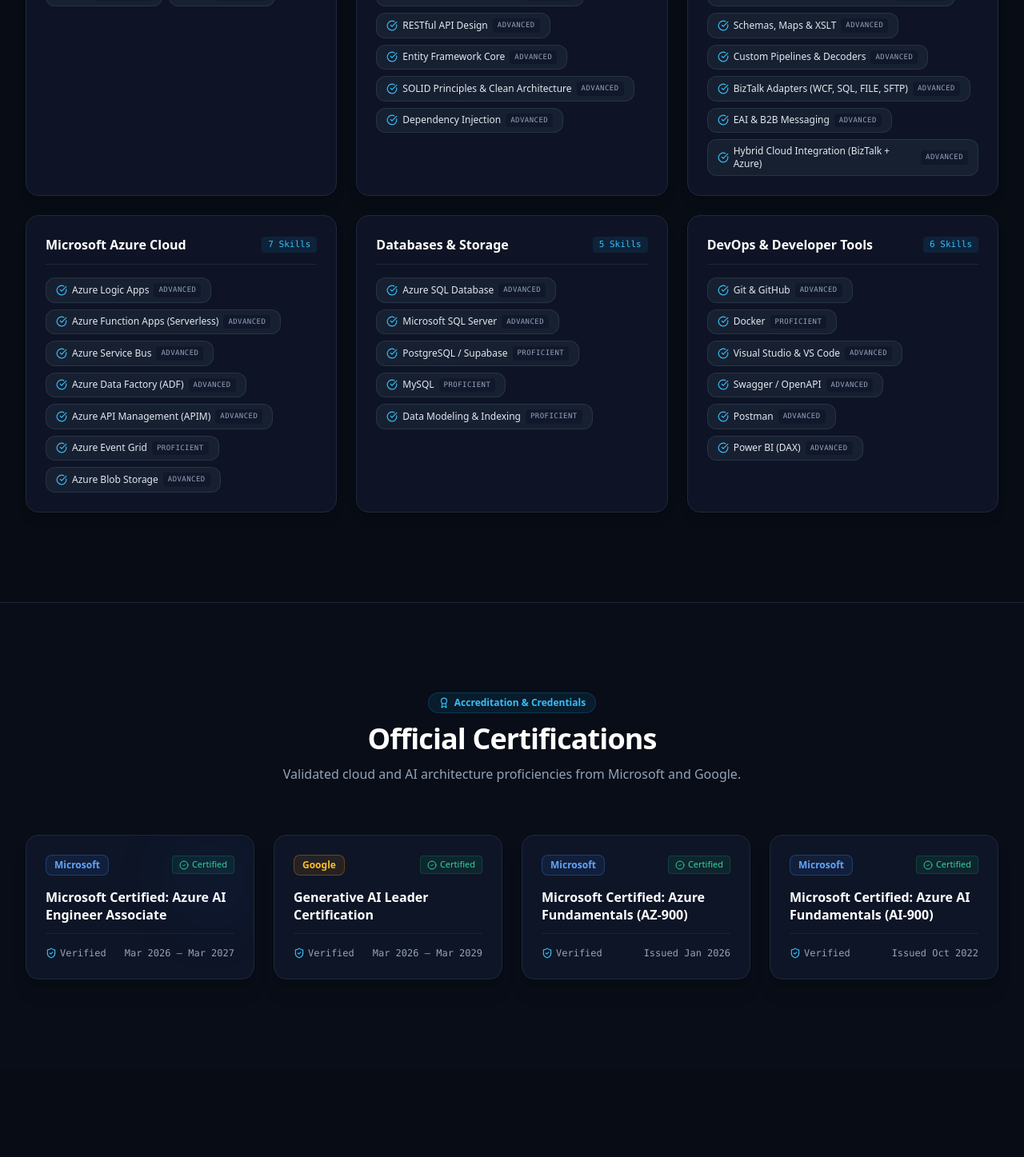
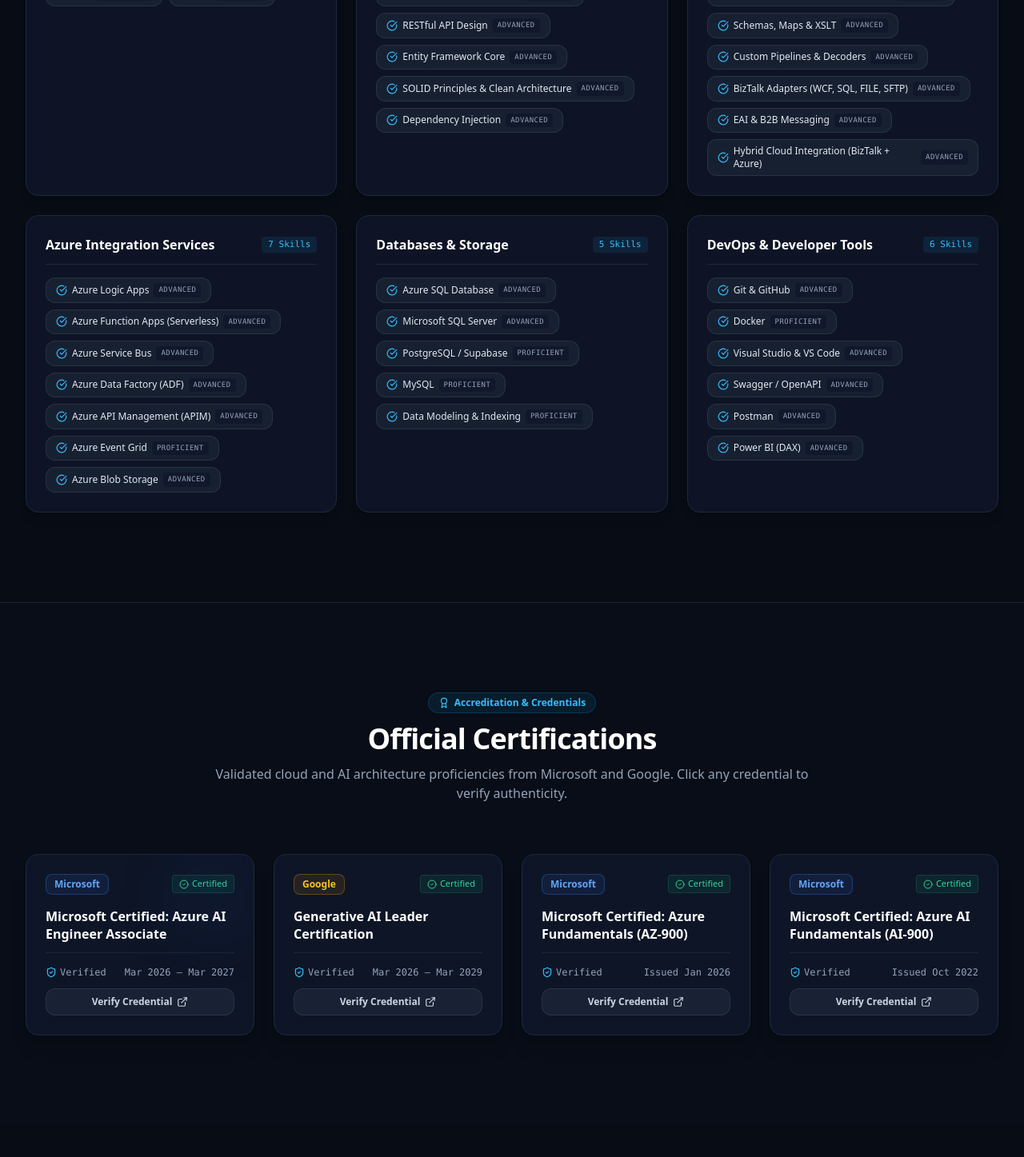
Before and after one commit to aravindkontham/PersonalPortfolio, a Next.js app: page / in a window 1280 px wide. Shown: the part 5860-7307 px from the top of the page at 80% size. Built offline with nearby package versions, Linux system fonts and the light colour scheme.

Commit message:
feat: replace Azure cloud services with Azure Integration Services and link certification credentials

```diff
--- a/src/components/Certifications.tsx
+++ b/src/components/Certifications.tsx
@@ -1,4 +1,4 @@
-import { Award, ShieldCheck, CheckCircle2 } from "lucide-react";
+import { Award, ShieldCheck, CheckCircle2, ExternalLink } from "lucide-react";
 import { portfolioData } from "@/data/portfolioData";
 
 export default function Certifications() {
@@ -15,7 +15,7 @@
             Official Certifications
           </h2>
           <p className="text-sm sm:text-base text-slate-400 mt-3">
-            Validated cloud and AI architecture proficiencies from Microsoft and Google.
+            Validated cloud and AI architecture proficiencies from Microsoft and Google. Click any credential to verify authenticity.
           </p>
         </div>
 
@@ -55,13 +55,28 @@
                 </h3>
               </div>
 
+              <div>
                 {/* Validity Footer */}
-              <div className="pt-4 border-t border-slate-800/80 flex items-center justify-between text-xs text-slate-400 font-mono">
+                <div className="pt-4 border-t border-slate-800/80 flex items-center justify-between text-xs text-slate-400 font-mono mb-3">
                   <span className="flex items-center gap-1">
                     <ShieldCheck className="w-3.5 h-3.5 text-sky-400" />
                     <span>Verified</span>
                   </span>
                   <span>{cert.validity}</span>
+                </div>
+
+                {/* Direct Verification Link */}
+                {cert.credentialUrl && (
+                  <a
+                    href={cert.credentialUrl}
+                    target="_blank"
+                    rel="noreferrer"
+                    className="w-full flex items-center justify-center gap-1.5 py-2 px-3 rounded-xl bg-slate-800/70 hover:bg-sky-500/20 text-slate-300 hover:text-sky-300 border border-slate-700/60 hover:border-sky-500/40 text-xs font-semibold transition-all group-hover:border-sky-500/30 shadow-sm"
+                  >
+                    <span>Verify Credential</span>
+                    <ExternalLink className="w-3.5 h-3.5" />
+                  </a>
+                )}
               </div>
             </div>
           ))}
--- a/src/components/Skills.tsx
+++ b/src/components/Skills.tsx
@@ -15,7 +15,7 @@
             Skills & Core Competencies
           </h2>
           <p className="text-sm sm:text-base text-slate-400 mt-3">
-            Specialized in enterprise .NET backend engineering, Microsoft Azure cloud solutions, and scalable API systems.
+            Specialized in enterprise .NET backend engineering, Microsoft BizTalk Server, Azure Integration Services, and scalable API systems.
           </p>
         </div>
 
--- a/src/data/portfolioData.ts
+++ b/src/data/portfolioData.ts
@@ -37,6 +37,7 @@
   validity: string;
   status: "Active" | "Certified";
   credentialId?: string;
+  credentialUrl?: string;
   badgeColor: string;
 }
 
@@ -282,7 +283,7 @@
       ],
     },
     {
-      category: "Microsoft Azure Cloud",
+      category: "Azure Integration Services",
       skills: [
         { name: "Azure Logic Apps", level: "Advanced" },
         { name: "Azure Function Apps (Serverless)", level: "Advanced" },
@@ -322,6 +323,7 @@
       issuer: "Microsoft",
       validity: "Mar 2026 – Mar 2027",
       status: "Certified",
+      credentialUrl: "https://learn.microsoft.com/api/credentials/share/en-us/AravindKontham/32F93CB66BF36AED?sharingId=B666DF389731FE2D",
       badgeColor: "from-blue-600 to-cyan-500",
     },
     {
@@ -329,6 +331,7 @@
       issuer: "Google",
       validity: "Mar 2026 – Mar 2029",
       status: "Certified",
+      credentialUrl: "https://www.credly.com/badges/fcc11885-df0c-4cfb-9312-75e5a6f2f9d9/linked_in_profile",
       badgeColor: "from-amber-500 to-rose-500",
     },
     {
@@ -336,6 +339,7 @@
       issuer: "Microsoft",
       validity: "Issued Jan 2026",
       status: "Certified",
+      credentialUrl: "https://learn.microsoft.com/api/credentials/share/en-us/AravindKontham/AAE8CB65DED8994D?sharingId=B666DF389731FE2D",
       badgeColor: "from-blue-500 to-indigo-600",
     },
     {
@@ -343,6 +347,7 @@
       issuer: "Microsoft",
       validity: "Issued Oct 2022",
       status: "Certified",
+      credentialUrl: "https://www.credly.com/badges/5a211301-f904-47b4-9e34-c474bc81e403/linked_in_profile",
       badgeColor: "from-cyan-600 to-blue-700",
     },
   ] as Certification[],
```
Lines whose indentation alone changed are shown as unchanged.
